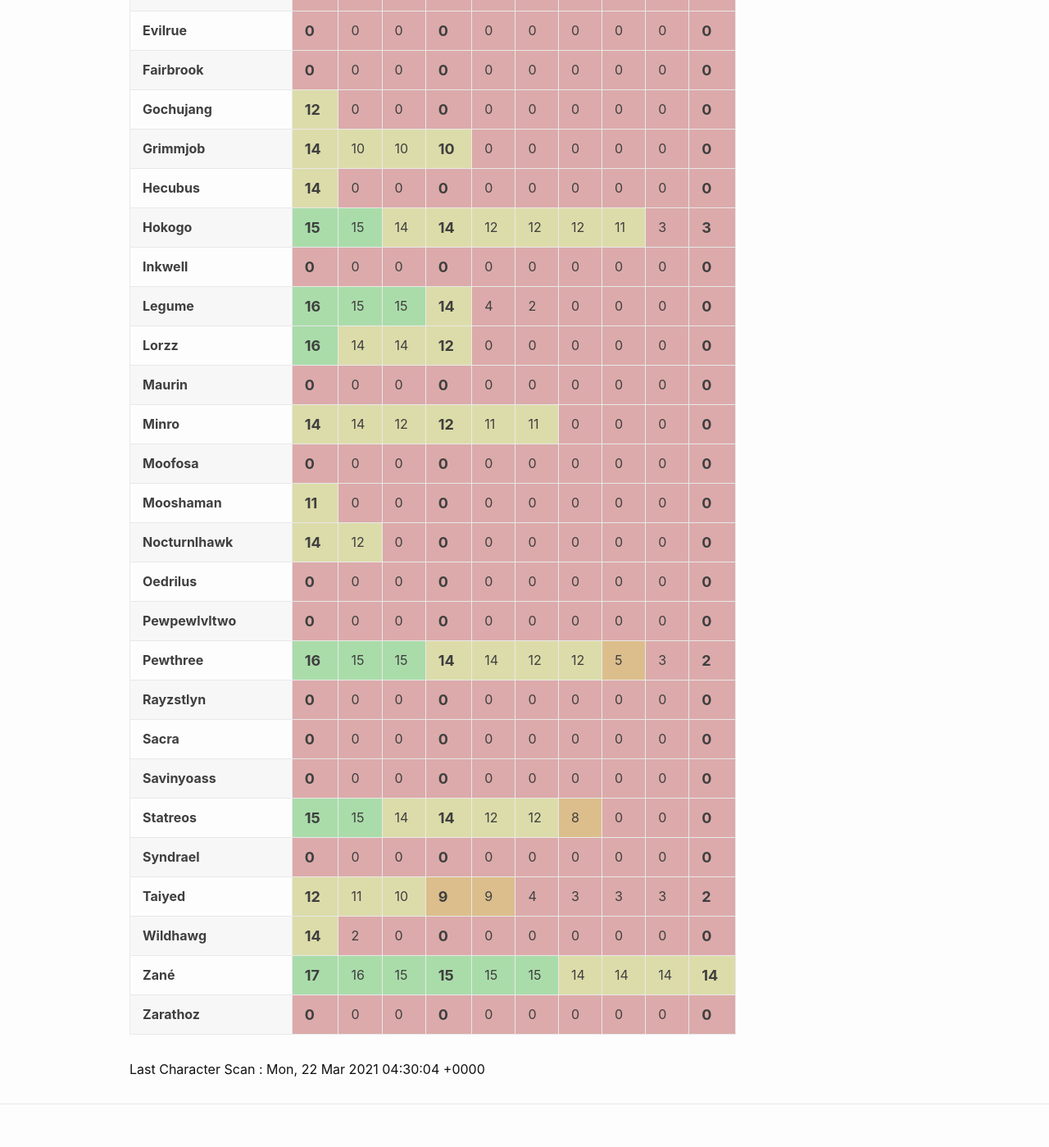
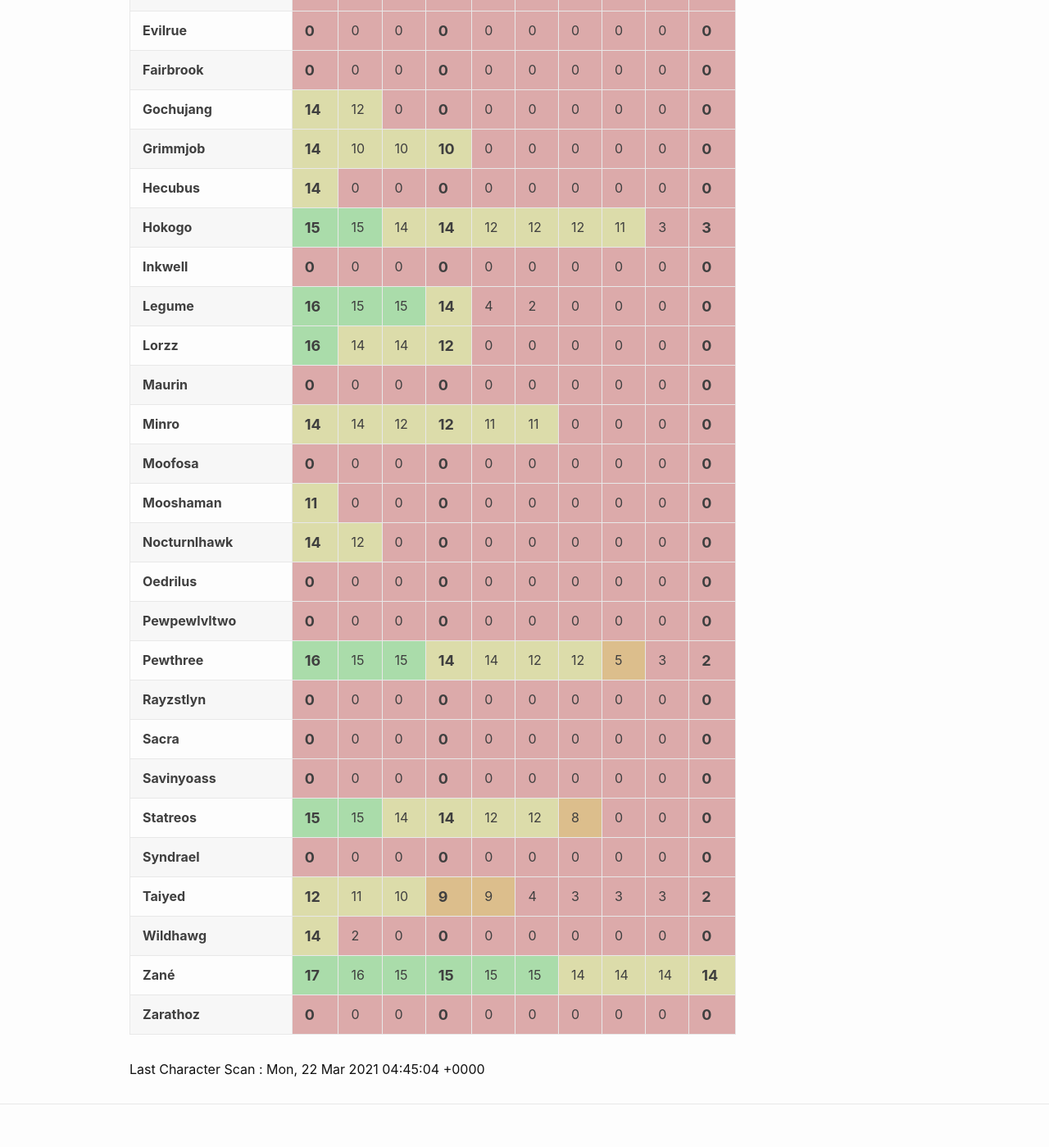
Before and after one commit to eldertribunal/keystonetracker, a Jekyll site: the page built from weekly.md, in a window 1280 px wide. Shown: the part 709-2108 px from the top of the page at 82% size. Built offline with Jekyll 4.4.1, drawn with Linux system fonts in a browser that asks for light colours.

Commit message:
auto scan Mon Mar 22 04:45:43 UTC 2021

```diff
--- a/_data/scanned.json
+++ b/_data/scanned.json
@@ -1,3 +1,3 @@
 {
-  "timestamp": 1616387404
+  "timestamp": 1616388304
 }
--- a/_data/weekly.json
+++ b/_data/weekly.json
@@ -32,8 +32,8 @@
   {
     "name": "Gochujang",
     "dungeons": [
+      14,
       12,
-      0,
       0,
       0,
       0,
```
